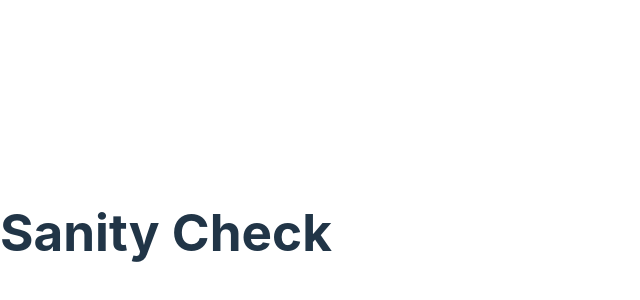
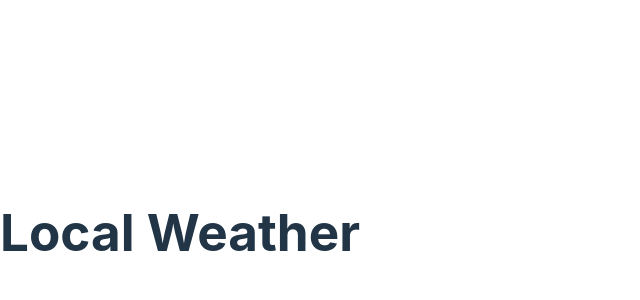
Before and after one commit to chamer079/react-components-lab, a React (Vite) app: page / in a window 1280 px wide. Shown: the part 168-468 px from the top of the page, without its empty margins (0-640 px from the left). Built offline with nearby package versions, Linux system fonts and the light colour scheme.

Commit message:
created WeatherForcasts component & added content to App.jsx

```diff
--- a/src/App.jsx
+++ b/src/App.jsx
@@ -39,7 +39,12 @@ const App = () => {
 
 
   return (
-    <h1>Sanity Check</h1>
+    <>
+      <h1>Local Weather</h1>
+      <section>
+        {/* Weather data here */}
+      </section>
+    </>
   )
 }
 
```
Also changed, not shown: src/components/WeatherForcast.jsx (added, +12 -0 lines).
